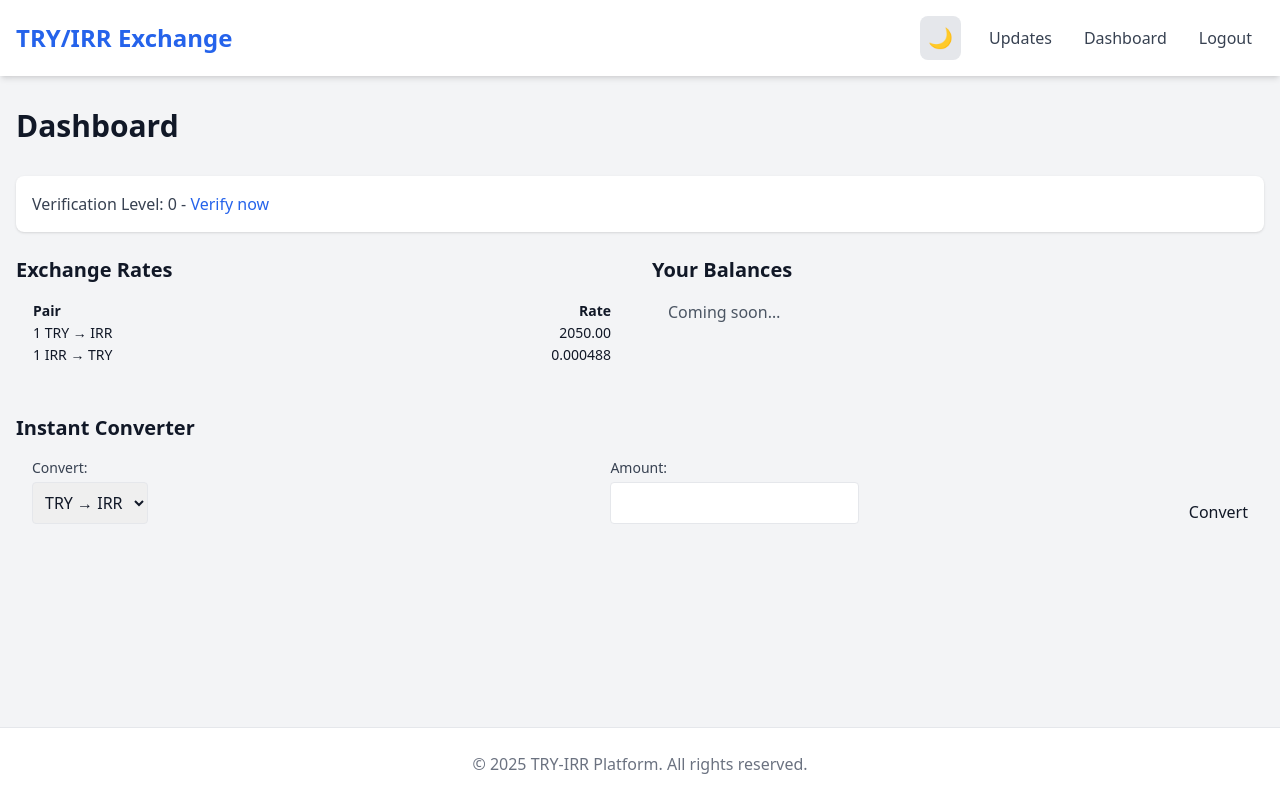
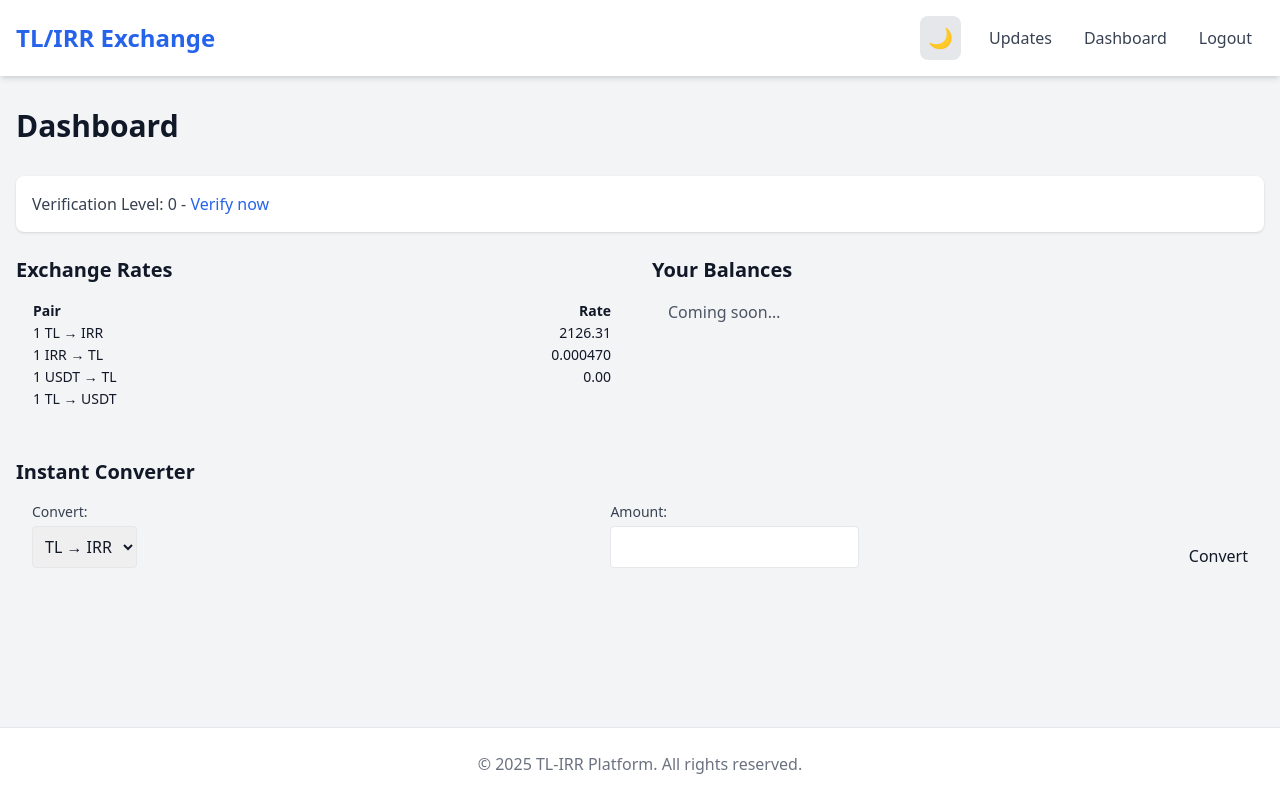
Before and after one commit to jjebraham/tryirr_platform, a Django app: page /dashboard/ in a window 1280 px wide. Run offline with Django 5.2, Linux system fonts and the light colour scheme; a user stored in the database is signed in; data that the repository does not hold is empty; some libraries are stand-ins or nearby versions.

Commit message:
Update currency labels and live rate calculations

```diff
--- a/core/forms.py
+++ b/core/forms.py
@@ -19,8 +19,8 @@
 
 class ConversionForm(forms.Form):
     CHOICES = [
-        ("TRY_TO_IRR", _("TRY → IRR")),
-        ("IRR_TO_TRY", _("IRR → TRY")),
+        ("TL_TO_IRR", _("TL → IRR")),
+        ("IRR_TO_TL", _("IRR → TL")),
     ]
     direction = forms.ChoiceField(
         label=_("Convert"),
--- a/core/services/rates.py
+++ b/core/services/rates.py
@@ -10,16 +10,27 @@
     usdt = get_usdt_rate()
     lira = get_lira_rate()
     if not usdt or not lira:
-        logger.warning("USDT or TRY feed unavailable")
-        return SimpleNamespace(TRY_IRR=None, IRR_TRY=None)
+        logger.warning("USDT or TL feed unavailable")
+        return SimpleNamespace(TL_IRR=None, IRR_TL=None,
+                               USDT_TL=None, TL_USDT=None)
 
     tmn_per_usdt = (usdt["buy"] + usdt["sell"]) / 2
-    tmn_per_try  = (lira["buy"] + lira["sell"]) / 2
+    irr_per_usdt = tmn_per_usdt * 10
+    irr_per_tl   = (lira["buy"] + lira["sell"]) / 2
+    try:
+        tl_per_irr = 1 / irr_per_tl
+    except Exception:
+        tl_per_irr = None
 
-    irr_per_try = tmn_per_try * 10
+    tl_per_usdt = irr_per_usdt / irr_per_tl
     try:
-        try_per_irr = 1 / irr_per_try
+        usdt_per_tl = 1 / tl_per_usdt
     except Exception:
-        try_per_irr = None
+        usdt_per_tl = None
 
-    return SimpleNamespace(TRY_IRR=irr_per_try, IRR_TRY=try_per_irr)
+    return SimpleNamespace(
+        TL_IRR=irr_per_tl,
+        IRR_TL=tl_per_irr,
+        USDT_TL=tl_per_usdt,
+        TL_USDT=usdt_per_tl,
+    )
--- a/core/services/wallex_brs.py
+++ b/core/services/wallex_brs.py
@@ -15,7 +15,7 @@
 WALLEX_BASE_URL = "https://api.wallex.ir/v1"
 
 # ─── FALLBACK & MAPPINGS ─────────────────────────────────────────────────────────
-FALLBACK_USDT = {"buy": 82000, "sell": 79000}
+FALLBACK_USDT = {"buy": 8800, "sell": 8450}
 FALLBACK_VALUES = {
     "gold-miskal": 28000000,
     "coin-emami": 72000000,
@@ -26,7 +26,7 @@
     "usd": 80000,
     "gbp": 107000,
     "euro": 91000,
-    "try": 2100,
+    "try": 2137,
 }
 BRS_API_MAPPING = {
     "gold-miskal":   "IR_GOLD_MELTED",
@@ -103,18 +103,17 @@
     # --- Final fallback: static
     return FALLBACK_USDT
 
-def get_lira_rate() -> Dict[str,int]:
+def get_lira_rate() -> Dict[str, float]:
     try:
-        base_rials = get_rate("try")
-        base_toman = base_rials / 10
+        base_irr = get_rate("try")
         return {
-            "buy":  round_to_nearest_10(base_toman * 1.02),
-            "sell": round_to_nearest_10(base_toman * 0.97),
+            "buy":  round(base_irr * 1.02, 2),
+            "sell": round(base_irr * 0.97, 2),
         }
     except Exception as e:
-        logger.error("Could not fetch TRY rate: %s", e)
+        logger.error("Could not fetch TL rate: %s", e)
         fb = FALLBACK_VALUES["try"]
         return {
-            "buy":  round_to_nearest_10(fb * 1.02),
-            "sell": round_to_nearest_10(fb * 0.97),
+            "buy":  round(fb * 1.02, 2),
+            "sell": round(fb * 0.97, 2),
         }
--- a/core/templates/account/login.html
+++ b/core/templates/account/login.html
@@ -1,7 +1,7 @@
 {% extends "core/base.html" %}
 {% load i18n socialaccount %}
 
-{% block title %}{% trans "Log In" %} | TRY/IRR Exchange{% endblock %}
+{% block title %}{% trans "Log In" %} | TL/IRR Exchange{% endblock %}
 
 {% block content %}
 <div class="max-w-md mx-auto">
--- a/core/templates/account/signup.html
+++ b/core/templates/account/signup.html
@@ -1,7 +1,7 @@
 {% extends "core/base.html" %}
 {% load i18n socialaccount %}
 
-{% block title %}{% trans "Sign Up" %} | TRY/IRR Exchange{% endblock %}
+{% block title %}{% trans "Sign Up" %} | TL/IRR Exchange{% endblock %}
 
 {% block content %}
 <div class="max-w-md mx-auto">
--- a/core/templates/core/base.html
+++ b/core/templates/core/base.html
@@ -3,7 +3,7 @@
 <head>
   <meta charset="utf-8" />
   <meta name="viewport" content="width=device-width,initial-scale=1" />
-  <title>{% block title %}TRY/IRR Exchange{% endblock %}</title>
+  <title>{% block title %}TL/IRR Exchange{% endblock %}</title>
 
   <!-- Tailwind CSS -->
   <script src="https://cdn.tailwindcss.com"></script>
@@ -22,7 +22,7 @@
       <!-- Logo -->
       <a href="{% url 'core:home' %}"
          class="text-2xl font-bold text-blue-600 dark:text-blue-400 hover:text-blue-700 dark:hover:text-blue-300 transition-all duration-300">
-        TRY/IRR Exchange
+        TL/IRR Exchange
       </a>
 
       <div class="flex items-center space-x-4">
@@ -66,7 +66,7 @@
   <main class="flex-grow container mx-auto px-4 py-8">
     {% block content %}
     <div class="text-center py-12">
-      <h1 class="text-4xl font-bold mb-4">Welcome to TRY/IRR Exchange</h1>
+      <h1 class="text-4xl font-bold mb-4">Welcome to TL/IRR Exchange</h1>
       <p class="text-xl text-gray-600 dark:text-gray-300">Your currency exchange platform</p>
     </div>
     {% endblock %}
@@ -75,7 +75,7 @@
   <!-- FOOTER -->
   <footer class="bg-white dark:bg-gray-800 border-t border-gray-200 dark:border-gray-700 py-6 transition-all duration-300">
     <div class="container mx-auto px-4 text-center text-gray-500 dark:text-gray-400">
-      <p>&copy; {% now "Y" %} TRY-IRR Platform. All rights reserved.</p>
+      <p>&copy; {% now "Y" %} TL-IRR Platform. All rights reserved.</p>
     </div>
   </footer>
 
--- a/core/templates/core/dashboard.html
+++ b/core/templates/core/dashboard.html
@@ -37,14 +37,22 @@
             </tr>
           </thead>
           <tbody>
-            {% if rates.TRY_IRR %}
+            {% if rates.TL_IRR %}
             <tr>
-              <td>1 TRY → IRR</td>
-              <td class="text-right" id="rate-try-irr">{{ rates.TRY_IRR|floatformat:2 }}</td>
+              <td>1 TL → IRR</td>
+              <td class="text-right" id="rate-tl-irr">{{ rates.TL_IRR|floatformat:2 }}</td>
             </tr>
             <tr>
-              <td>1 IRR → TRY</td>
-              <td class="text-right" id="rate-irr-try">{{ rates.IRR_TRY|floatformat:6 }}</td>
+              <td>1 IRR → TL</td>
+              <td class="text-right" id="rate-irr-tl">{{ rates.IRR_TL|floatformat:6 }}</td>
+            </tr>
+            <tr>
+              <td>1 USDT → TL</td>
+              <td class="text-right" id="rate-usdt-tl">{{ rates.USDT_TL|floatformat:2 }}</td>
+            </tr>
+            <tr>
+              <td>1 TL → USDT</td>
+              <td class="text-right" id="rate-tl-usdt">{{ rates.TL_USDT|floatformat:4 }}</td>
             </tr>
             {% else %}
             <tr>
@@ -60,9 +68,11 @@
             const resp = await fetch("{% url 'core:live_rates' %}");
             if (!resp.ok) return;
             const data = await resp.json();
-            if (data.TRY_IRR !== null) {
-              document.getElementById("rate-try-irr").textContent = Number(data.TRY_IRR).toFixed(2);
-              document.getElementById("rate-irr-try").textContent = Number(data.IRR_TRY).toFixed(6);
+            if (data.TL_IRR !== null) {
+              document.getElementById("rate-tl-irr").textContent = Number(data.TL_IRR).toFixed(2);
+              document.getElementById("rate-irr-tl").textContent = Number(data.IRR_TL).toFixed(6);
+              document.getElementById("rate-usdt-tl").textContent = Number(data.USDT_TL).toFixed(2);
+              document.getElementById("rate-tl-usdt").textContent = Number(data.TL_USDT).toFixed(4);
             }
           } catch (e) {
             console.error(e);
--- a/core/templates/core/home.html
+++ b/core/templates/core/home.html
@@ -1,6 +1,6 @@
 {% extends 'core/base.html' %}
 
-{% block title %}Home - TRY-IRR Exchange{% endblock %}
+{% block title %}Home - TL-IRR Exchange{% endblock %}
 
 {% block content %}
 <div class="text-center">
--- a/core/templates/core/index.html
+++ b/core/templates/core/index.html
@@ -1,11 +1,11 @@
 {% extends "core/base.html" %}
 {% load i18n %}
 
-{% block title %}{% trans "Welcome" %} — TRY/IRR Exchange{% endblock %}
+{% block title %}{% trans "Welcome" %} — TL/IRR Exchange{% endblock %}
 
 {% block content %}
   <div class="min-h-screen flex flex-col items-center justify-center bg-gray-100">
-    <h1 class="text-5xl font-bold mb-8">{% trans "TRY/IRR Exchange" %}</h1>
+    <h1 class="text-5xl font-bold mb-8">{% trans "TL/IRR Exchange" %}</h1>
     <div class="space-x-4">
       {% if user.is_authenticated %}
         <a href="{% url 'core:dashboard' %}"
--- a/core/views.py
+++ b/core/views.py
@@ -20,19 +20,19 @@
 
 @login_required
 def dashboard(request):
-    # fetch fresh TRY↔IRR rates
+    # fetch fresh TL↔IRR and USDT↔TL rates
     rates = fetch_try_irr_rates()
 
     # wire up the converter form
     form = ConversionForm(request.GET or None)
     conversion_result = None
-    if form.is_valid() and rates.TRY_IRR and rates.IRR_TRY:
+    if form.is_valid() and rates.TL_IRR and rates.IRR_TL:
         amt: Decimal = form.cleaned_data["amount"]
-        if form.cleaned_data["direction"] == "TRY_TO_IRR":
+        if form.cleaned_data["direction"] == "TL_TO_IRR":
             # convert the float rate into Decimal
-            rate = Decimal(str(rates.TRY_IRR))
+            rate = Decimal(str(rates.TL_IRR))
         else:
-            rate = Decimal(str(rates.IRR_TRY))
+            rate = Decimal(str(rates.IRR_TL))
         conversion_result = amt * rate
 
     return render(request, "core/dashboard.html", {
@@ -88,7 +88,12 @@
 
 def live_rates(request):
     rates = fetch_try_irr_rates()
-    return JsonResponse({"TRY_IRR": rates.TRY_IRR, "IRR_TRY": rates.IRR_TRY})
+    return JsonResponse({
+        "TL_IRR": rates.TL_IRR,
+        "IRR_TL": rates.IRR_TL,
+        "USDT_TL": rates.USDT_TL,
+        "TL_USDT": rates.TL_USDT,
+    })
 
 
 def updates(request):
```
